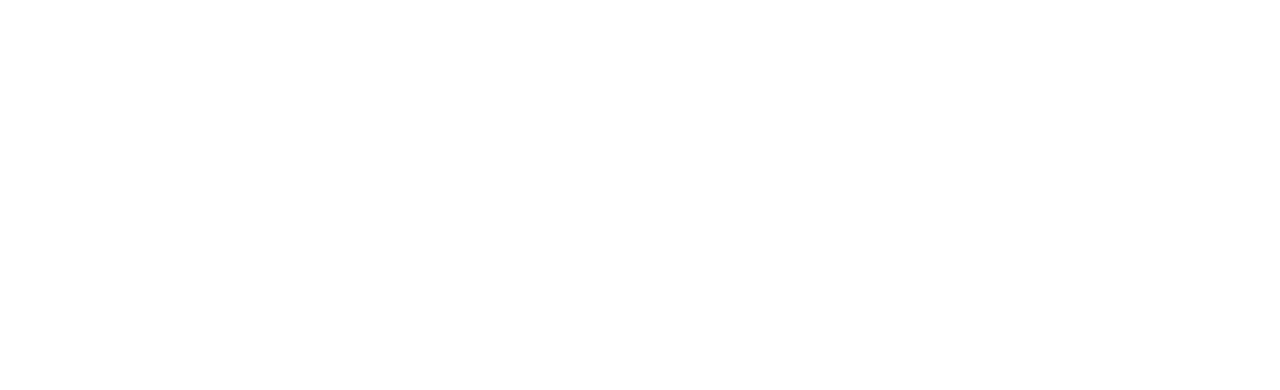
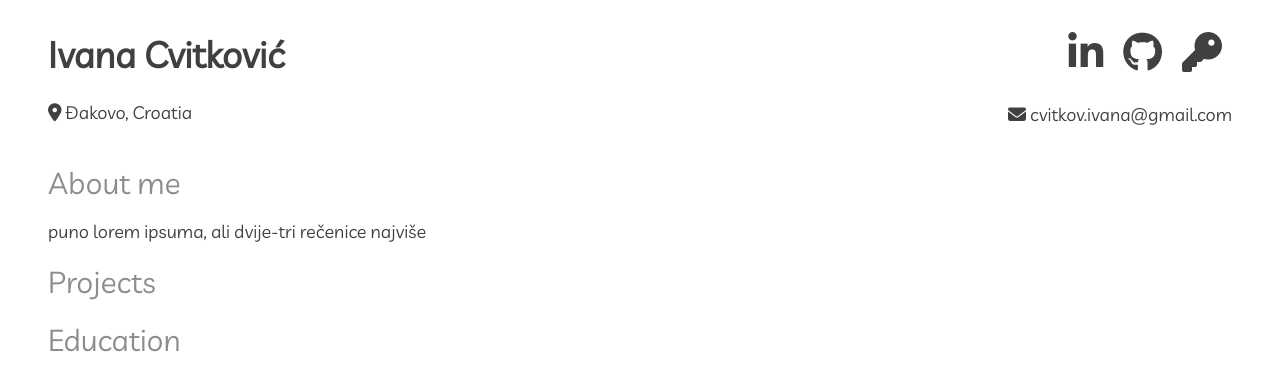
Before and after one commit to icvitkov/icvitkov.github.io, a plain HTML site: page index.html in a window 1280 px wide. Drawn offline with Linux system fonts and the light colour scheme; files that its build step writes are made by us from their sources.

Commit message:
index styled

```diff
--- a/css/style.css
+++ b/css/style.css
@@ -1,5 +1,38 @@
 body{
-font-family: 'Livvic', sans-serif;
-font-size: 18px;
-color: #404040;
-}
+    font-family: 'Livvic', sans-serif;
+    font-size: 18px;
+    color: #404040;
+    }
+
+    .wrapper{
+        margin: 0 40px 0 40px;
+    }
+    .heading{
+        display: grid;
+        grid-template-columns: 1fr 1fr;
+    }
+
+    .fontawesome{
+        font-size: 40px;
+        padding: 0 10px;
+    }
+
+    .contacts{
+        display: grid;
+        grid-template-rows: min-content;
+        justify-content: end;
+    }
+
+    .icons{
+        margin-block-start: 24.12px;
+        margin-block-end: 8px;
+        display: flex;
+        justify-content: flex-end;
+        height: 45px;
+    }
+
+    .titles{
+        color: #4040409a;
+        font-size: 30px;
+        margin-top: 20px;
+    }
--- a/index.html
+++ b/index.html
@@ -9,5 +9,28 @@
     <title>Ivana Cvitković</title>
 </head>
 
+<body>
+    <div class="wrapper">
+        <div class="heading">
+            <div class="personal__data">
+                <h1>Ivana Cvitković</h1>
+                <p><i class="fas fa-map-marker-alt"></i>  Đakovo, Croatia</p>
+            </div>
+            <div class="contacts">
+                <div class="icons">
+                    <i class="fab fa-linkedin-in fontawesome"></i>
+                    <i class="fab fa-github fontawesome"></i>
+                    <i class="fas fa-key fontawesome"></i>
+                </div>
+                <p><i class="fas fa-envelope"></i>  cvitkov.ivana@gmail.com</p>
+            </div>
+        </div>
+        <div class="titles">About me</div>
+        <p>puno lorem ipsuma, ali dvije-tri rečenice najviše</p>
+        <div class="titles">Projects</div>
+        <div class="titles">Education</div>
+    </div>
+    <script src="https://kit.fontawesome.com/a076d05399.js"></script>
+</body>
 
 </html
```
